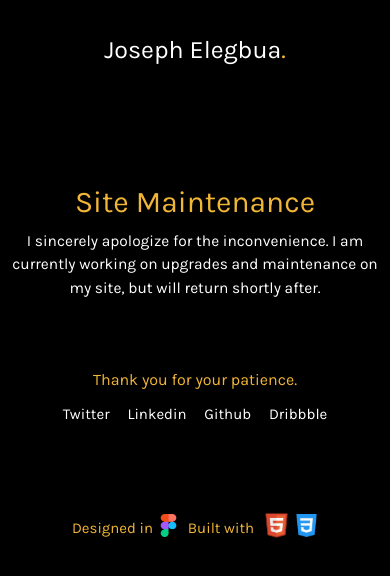
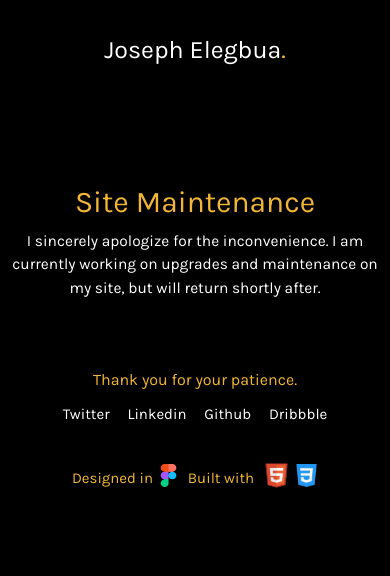
Before and after one commit to josephelegbua/my-portfolio, a plain HTML site: page index.html in a window 390 px wide. Drawn offline with Linux system fonts and the light colour scheme.

Commit message:
Update index.css

```diff
--- a/css/index.css
+++ b/css/index.css
@@ -155,6 +155,6 @@ footer{
     }
 
     footer{
-        padding: 70px 0 0 0;
+        padding: 20px 0 0 0;
     }
 }
```
